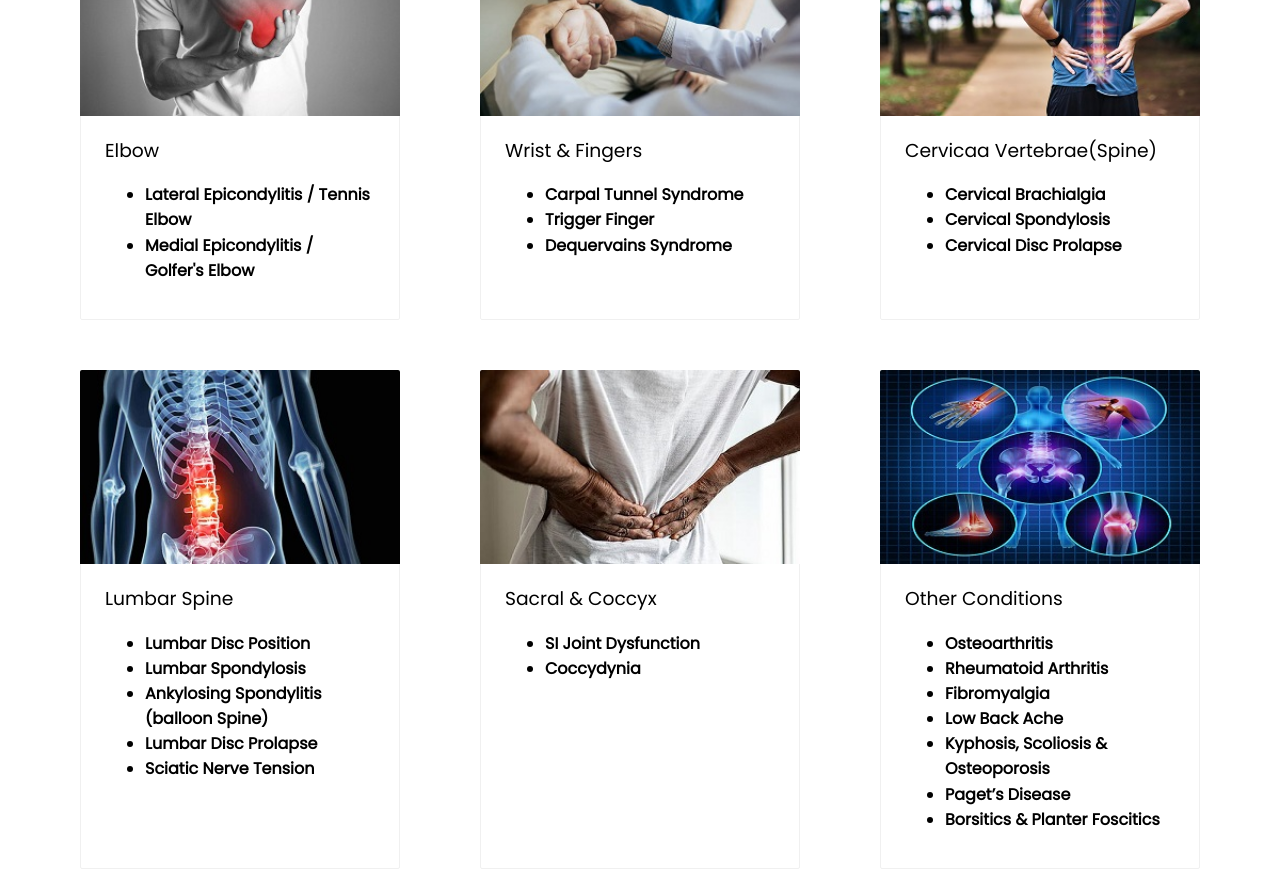
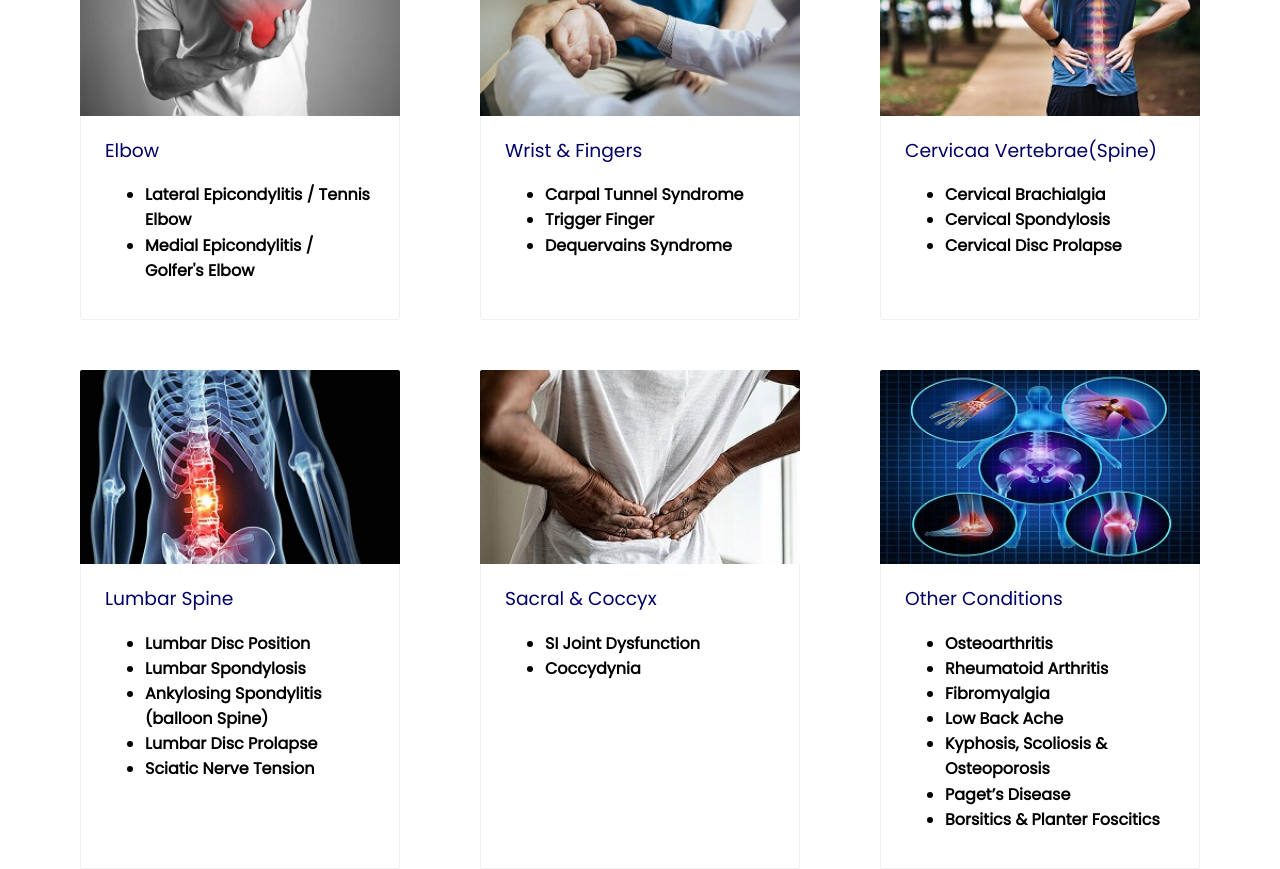
Before and after one commit to Sreejith42/SMOC, a React (Create React App) app in the folder smoc-web-app/: page / in a window 1280 px wide. Shown: the part 1460-2329 px from the top of the page. Built offline with nearby package versions, Linux system fonts and the light colour scheme.

Commit message:
added doctor image

```diff
--- a/smoc-web-app/src/App.css
+++ b/smoc-web-app/src/App.css
@@ -42,8 +42,7 @@ h2 {
 }
 p,
 li,
-ul,
-h3 {
+ul {
   color: black !important;
 }
 
--- a/smoc-web-app/src/content/AboutUs/AboutUsComponent.jsx
+++ b/smoc-web-app/src/content/AboutUs/AboutUsComponent.jsx
@@ -3,7 +3,7 @@ import "./AboutUsComponent.css";
 import AboutUs from "../../assests/AboutUs.jpg";
 import { List } from "antd";
 import DoctorSrinivas from "../../assests/DrSrinivas.jpeg";
-import DoctorGopan from "../../assests/Gopan.jpeg";
+import DoctorGopan from "../../assests/GopanDR.jpg";
 
 const AboutUsComponent = () => {
   return (
--- a/smoc-web-app/src/content/Home/HomeComponent.jsx
+++ b/smoc-web-app/src/content/Home/HomeComponent.jsx
@@ -87,7 +87,6 @@ const HomeComponent = () => {
         </div>
         <div className="home-section-three">
           <div className="home-section-items">
-            <h2>Knee</h2>
             <div className="home-section-content-details">
               <ul>
                 <li>ACL & PCL Reconstruction</li>
@@ -118,7 +117,7 @@ const HomeComponent = () => {
             cover={<img alt="example" src={Elbow} />}
           >
             <Meta
-              title={<h3>Elbow</h3>}
+              title={<h3 style={{ color: "#000066" }}>Elbow</h3>}
               description={
                 <div className="home-section-content-details">
                   <ul>
@@ -134,7 +133,7 @@ const HomeComponent = () => {
             cover={<img alt="example" src={Wrist} />}
           >
             <Meta
-              title={<h3>Wrist & Fingers</h3>}
+              title={<h3 style={{ color: "#000066" }}>Wrist & Fingers</h3>}
               description={
                 <div className="home-section-content-details">
                   <ul>
@@ -151,7 +150,9 @@ const HomeComponent = () => {
             cover={<img alt="example" src={Spine} />}
           >
             <Meta
-              title={<h3>Cervicaa Vertebrae(Spine)</h3>}
+              title={
+                <h3 style={{ color: "#000066" }}>Cervicaa Vertebrae(Spine)</h3>
+              }
               description={
                 <div className="home-section-content-details">
                   <ul>
@@ -168,7 +169,7 @@ const HomeComponent = () => {
             cover={<img alt="example" src={Lumbar} />}
           >
             <Meta
-              title={<h3>Lumbar Spine</h3>}
+              title={<h3 style={{ color: "#000066" }}>Lumbar Spine</h3>}
               description={
                 <div className="home-section-content-details">
                   <ul>
@@ -187,7 +188,7 @@ const HomeComponent = () => {
             cover={<img alt="example" src={Sacaral} />}
           >
             <Meta
-              title={<h3>Sacral & Coccyx</h3>}
+              title={<h3 style={{ color: "#000066" }}>Sacral & Coccyx</h3>}
               description={
                 <div className="home-section-content-details">
                   <ul>
@@ -203,7 +204,7 @@ const HomeComponent = () => {
             cover={<img alt="example" src={Other} />}
           >
             <Meta
-              title={<h3>Other Conditions</h3>}
+              title={<h3 style={{ color: "#000066" }}>Other Conditions</h3>}
               description={
                 <div className="home-section-content-details">
                   <ul>
```
Also changed, not shown: smoc-web-app/src/assests/GopanDR.jpg (added).
